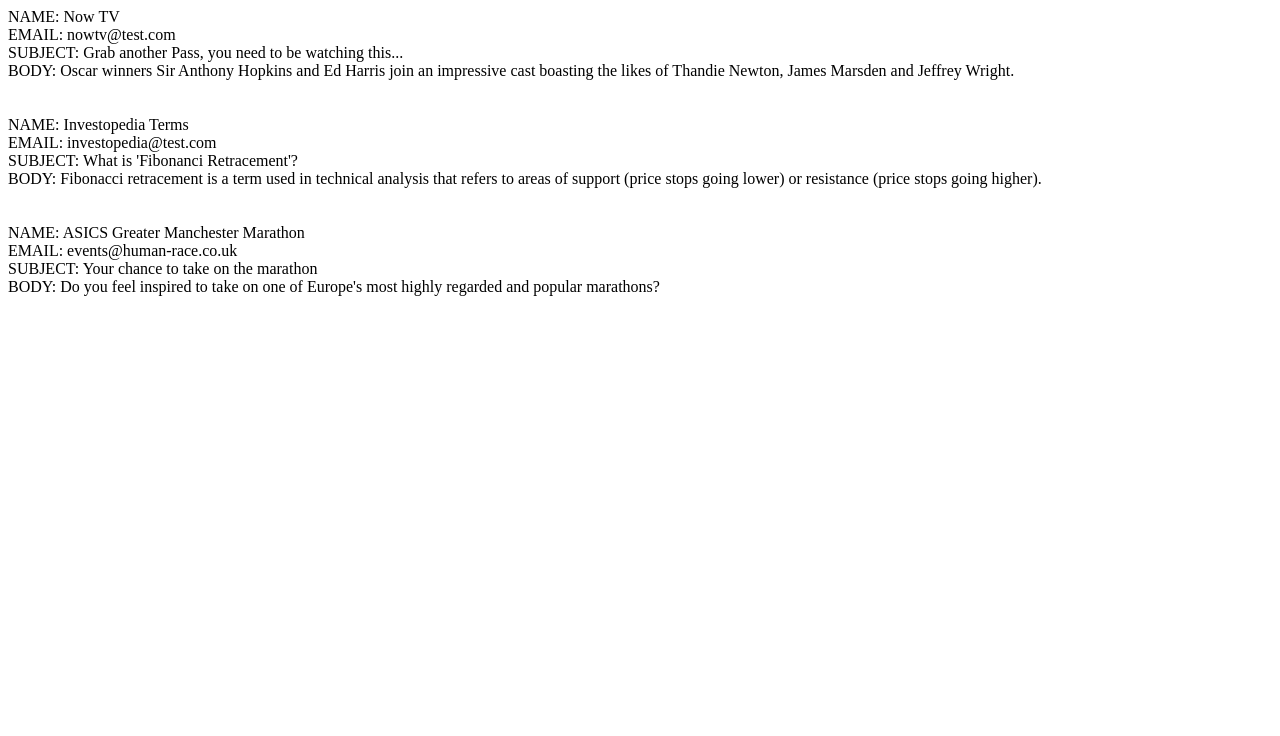
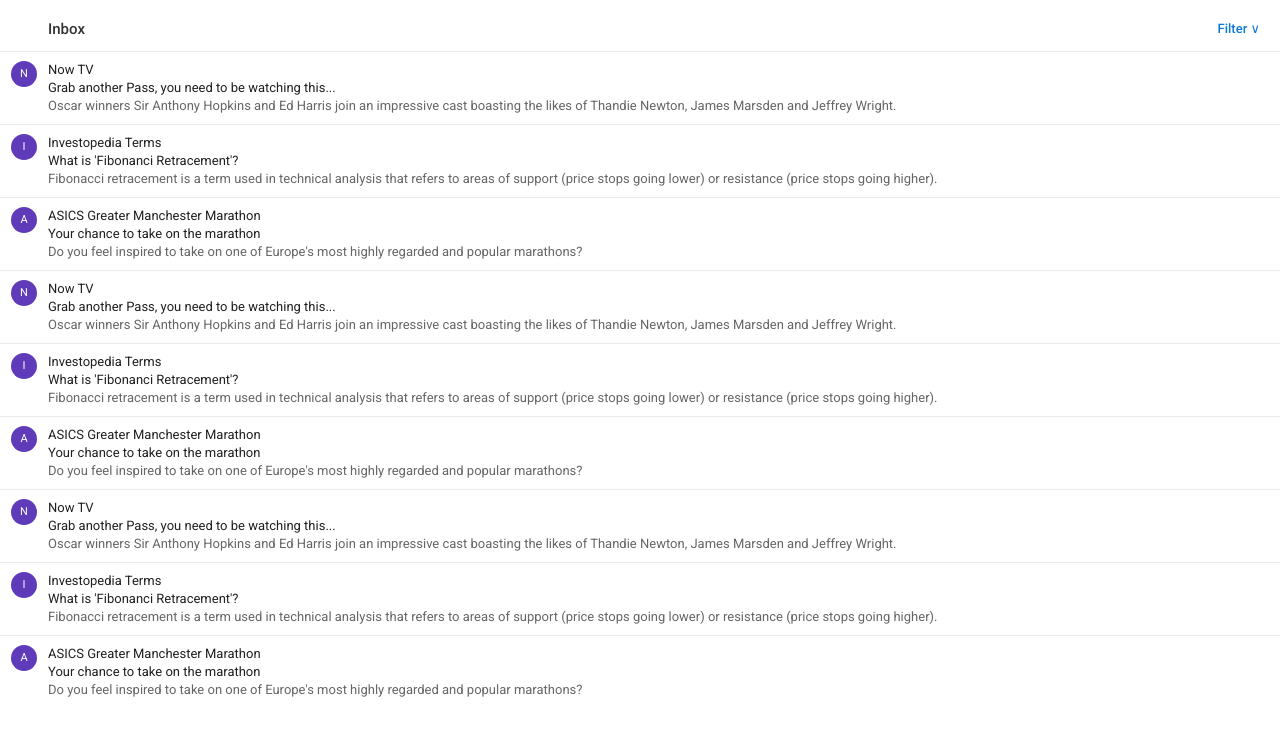
Before and after one commit to pramoch/inbox-component, an Angular app: page / in a window 1280 px wide. Shown: the top 736 px of the page. Built offline with nearby package versions, Linux system fonts and the light colour scheme.

Commit message:
Update styles

```diff
--- a/src/app/inbox/inbox.component.css
+++ b/src/app/inbox/inbox.component.css
@@ -0,0 +1,38 @@
+@import url('https://fonts.googleapis.com/css?family=Roboto:400,500,700');
+
+* {
+  font-family: 'Roboto', sans-serif;
+}
+
+.inbox-container {
+  overflow: hidden;
+  height: 100%;
+}
+
+.header {
+  height: 51px;
+  line-height: 58px;
+  display: flex;
+  font-weight: 500;
+}
+
+.empty-column {
+  flex: 0 0 48px;
+}
+
+.inbox-column {
+  flex: 1 1 auto;
+  color: #323332;
+  font-size: 15px;
+}
+
+.filter-column {
+  flex: 0 0 auto;
+  padding: 0 20px;
+  color: #0F78D7;
+  font-size: 13px;
+}
+
+app-list {
+  height: calc(100% - 51px);
+}
--- a/src/app/inbox/inbox.component.html
+++ b/src/app/inbox/inbox.component.html
@@ -1 +1,13 @@
-<app-list [mails]="mails"></app-list>
+<div class="inbox-container">
+  <div class="header">
+    <div class="empty-column">
+    </div>
+    <div class="inbox-column">
+      Inbox
+    </div>
+    <div class="filter-column">
+      Filter &or;
+    </div>
+  </div>
+  <app-list [mails]="mails"></app-list>
+</div>
--- a/src/app/list-item/list-item.component.css
+++ b/src/app/list-item/list-item.component.css
@@ -0,0 +1,40 @@
+.row {
+  display: flex;
+  border-top: 1px solid #EAEAEA;
+  padding: 9px 0;
+}
+
+.icon-column {
+  flex: 0 0 26px;
+  padding: 0 11px;
+}
+
+.icon {
+  font-size: 11px;
+  text-align: center;
+  line-height: 26px;
+  width: 26px;
+  height: 26px;
+  border-radius: 13px;
+  background-color: #5F3BBA;
+  color: white;
+}
+
+.content {
+  flex: 1 1 auto;
+  max-width: calc(100% - 48px);
+  color: #202020;
+}
+
+.content > div {
+  font-size: 13px;
+  line-height: 18px;
+
+  overflow: hidden;
+  white-space: nowrap;
+  text-overflow: ellipsis;
+}
+
+.content .body {
+  color: #666666;
+}
--- a/src/app/list-item/list-item.component.html
+++ b/src/app/list-item/list-item.component.html
@@ -1,13 +1,12 @@
-<div>
-  NAME: {{ mail.from.name }}
+<div class="row">
+  <div class="icon-column">
+    <div class="icon">
+      {{ mail.from.name[0] }}
+    </div>
+  </div>
+  <div class="content">
+    <div class="name">{{ mail.from.name }}</div>
+    <div class="subject">{{ mail.subject }}</div>
+    <div class="body">{{ mail.body }}</div>
+  </div>
 </div>
-<div>
-  EMAIL: {{ mail.from.email }}
-</div>
-<div>
-  SUBJECT: {{ mail.subject }}
-</div>
-<div>
-  BODY: {{ mail.body }}
-</div>
-<br><br>
--- a/src/app/list/list.component.css
+++ b/src/app/list/list.component.css
@@ -0,0 +1,4 @@
+.list-container {
+  overflow: auto;
+  height: 100%;
+}
--- a/src/app/list/list.component.html
+++ b/src/app/list/list.component.html
@@ -1,4 +1,6 @@
-<div *ngFor="let mail of mails">
-  <app-list-item [mail]="mail">
-  </app-list-item>
+<div class="list-container">
+  <div *ngFor="let mail of mails">
+    <app-list-item [mail]="mail">
+    </app-list-item>
+  </div>
 </div>
--- a/src/app/mock-mails.ts
+++ b/src/app/mock-mails.ts
@@ -7,8 +7,7 @@
       email: 'nowtv@test.com'
     },
     subject: 'Grab another Pass, you need to be watching this...',
-    body: `Oscar winners Sir Anthony Hopkins and Ed Harris join an impressive cast
-    boasting the likes of Thandie Newton, James Marsden and Jeffrey Wright.`
+    body: 'Oscar winners Sir Anthony Hopkins and Ed Harris join an impressive cast boasting the likes of Thandie Newton, James Marsden and Jeffrey Wright.'
   },
   {
     from: {
@@ -16,8 +15,55 @@
       email: 'investopedia@test.com'
     },
     subject: 'What is \'Fibonanci Retracement\'?',
-    body: `Fibonacci retracement is a term used in technical analysis that refers to
-    areas of support (price stops going lower) or resistance (price stops going higher).`
+    body: 'Fibonacci retracement is a term used in technical analysis that refers to areas of support (price stops going lower) or resistance (price stops going higher).'
+  },
+  {
+    from: {
+      name: 'ASICS Greater Manchester Marathon',
+      email: 'events@human-race.co.uk'
+    },
+    subject: 'Your chance to take on the marathon',
+    body: 'Do you feel inspired to take on one of Europe\'s most highly regarded and popular marathons?'
+  },
+  {
+    from: {
+      name: 'Now TV',
+      email: 'nowtv@test.com'
+    },
+    subject: 'Grab another Pass, you need to be watching this...',
+    body: 'Oscar winners Sir Anthony Hopkins and Ed Harris join an impressive cast boasting the likes of Thandie Newton, James Marsden and Jeffrey Wright.'
+  },
+  {
+    from: {
+      name: 'Investopedia Terms',
+      email: 'investopedia@test.com'
+    },
+    subject: 'What is \'Fibonanci Retracement\'?',
+    body: 'Fibonacci retracement is a term used in technical analysis that refers to areas of support (price stops going lower) or resistance (price stops going higher).'
+  },
+  {
+    from: {
+      name: 'ASICS Greater Manchester Marathon',
+      email: 'events@human-race.co.uk'
+    },
+    subject: 'Your chance to take on the marathon',
+    body: 'Do you feel inspired to take on one of Europe\'s most highly regarded and popular marathons?'
+  },
+  {
+    from: {
+      name: 'Now TV',
+      email: 'nowtv@test.com'
+    },
+    subject: 'Grab another Pass, you need to be watching this...',
+    body: 'Oscar winners Sir Anthony Hopkins and Ed Harris join an impressive cast boasting the likes of Thandie Newton, James Marsden and Jeffrey Wright.'
+  },
+  {
+    from: {
+      name: 'Investopedia Terms',
+      email: 'investopedia@test.com'
+    },
+    subject: 'What is \'Fibonanci Retracement\'?',
+    body: 'Fibonacci retracement is a term used in technical analysis that refers to areas of support (price stops going lower) or resistance (price stops going higher).'
   },
   {
     from: {
--- a/src/styles.css
+++ b/src/styles.css
@@ -1 +1,8 @@
 /* You can add global styles to this file, and also import other style files */
+html, body {
+  height: 100%;
+}
+
+body {
+  margin: 0;
+}
--- a/tslint.json
+++ b/tslint.json
@@ -28,10 +28,6 @@
     ],
     "interface-over-type-literal": true,
     "label-position": true,
-    "max-line-length": [
-      true,
-      140
-    ],
     "member-access": false,
     "member-ordering": [
       true,
```
